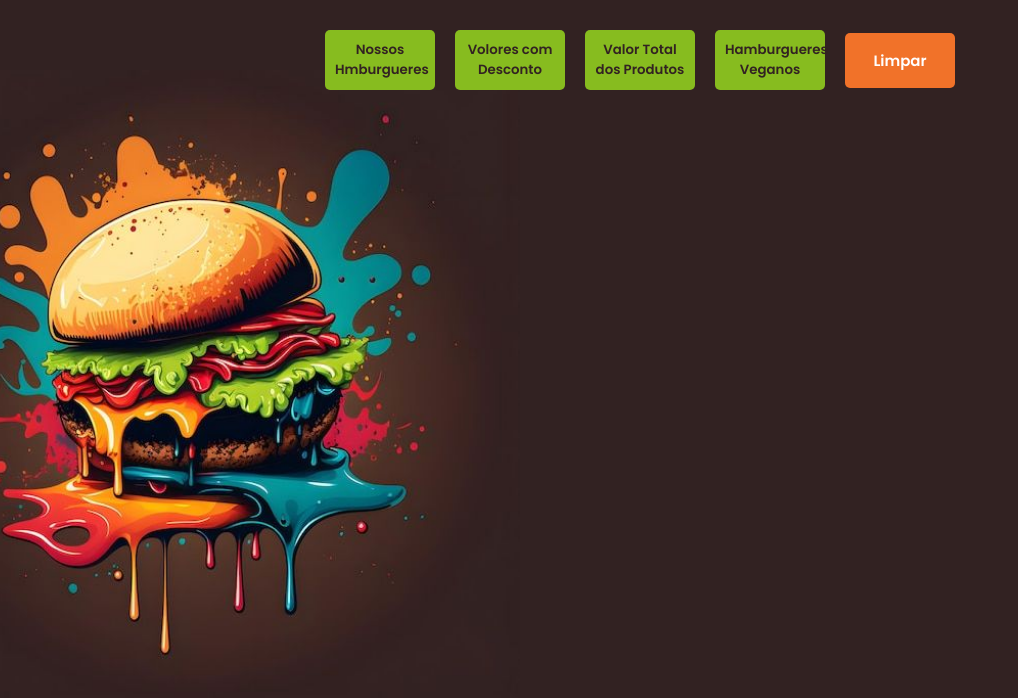
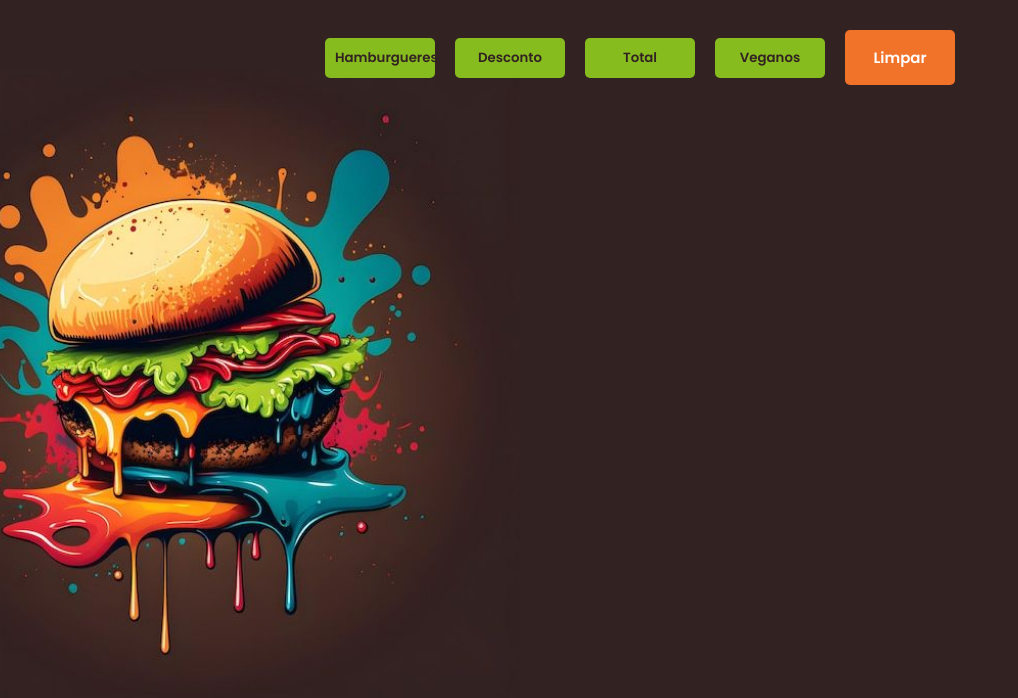
Before and after one commit to ailtonjunior11/Burger-Place, a plain HTML site: page index.html in a window 1280 px wide. Shown: the whole page, without its empty margins (0-1018 px from the left). Drawn offline with Linux system fonts and the light colour scheme.

Commit message:
Alteração, conteiner-buttons, index.html

```diff
--- a/index.html
+++ b/index.html
@@ -12,10 +12,10 @@
 
     <div class="conteiner-buttons">
 
-        <button class="show-all">Nossos Hmburgueres<br></button>
-        <button class="map-all">Volores com Desconto<br></button>
-        <button class="sum-all">Valor Total dos Produtos<br></button>
-        <button class="filter-all">Hamburgueres Veganos<br></button>
+        <button class="show-all">Hamburgueres</button>
+        <button class="map-all">Desconto</button>
+        <button class="sum-all">Total</button>
+        <button class="filter-all">Veganos</button>
 
         <button class="button-reload" onclick="window.location.reload()">Limpar</button>
 
```
